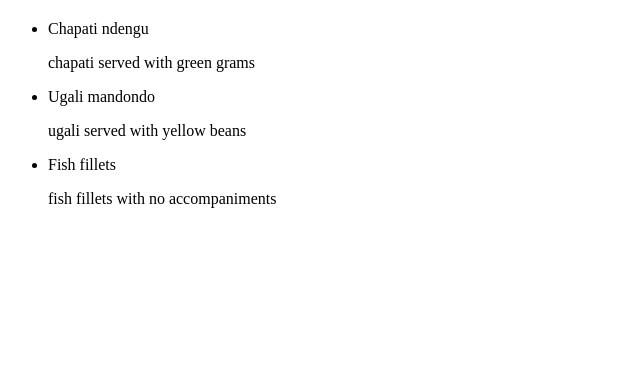
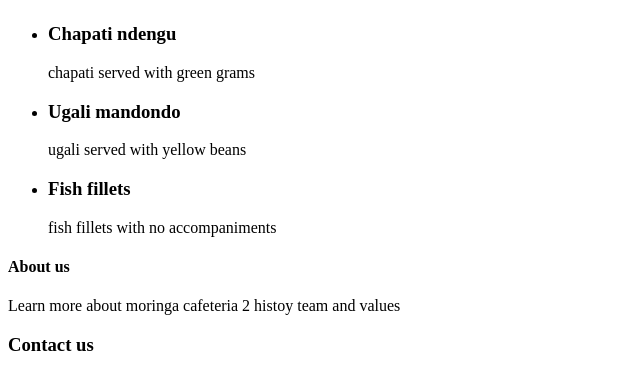
Before and after one commit to kawatech002/Moringa-cafeteria-2, a plain HTML site: page index.html in a window 1280 px wide. Shown: the part 481-856 px from the top of the page, without its empty margins (0-640 px from the left). Before the commit the page ends 800 px from the top, so only its background shows below. Drawn offline with Linux system fonts and the light colour scheme.

Commit message:
about us

```diff
--- a/index.html
+++ b/index.html
@@ -24,16 +24,27 @@
     <section class="items"
         <h1>Our menu</h1>
         <ul>
-            <li>Chapati ndengu</li>
+            <li><h3>Chapati ndengu</h3></li>
             <p>chapati served with green grams</p>
-            <li>Ugali mandondo</li>
+        </li>
+            <li><h3>Ugali mandondo</h3>
             <p>ugali served with yellow beans</p>
-            <li>Fish fillets</li>
+        </li>
+            <li><h3>Fish fillets</h3>
             <p>fish fillets with no accompaniments</p>
+        </li>
         </ul>
 
     </section>
 </header>
+<section class="About us">
+    <h4>About us</h4>
+    <p>Learn more about moringa cafeteria 2 histoy team and values</p>
+</section>
+
+<section>
+    <h3>Contact us</h3>
+</section>
 
 </body>
 </html>
```
